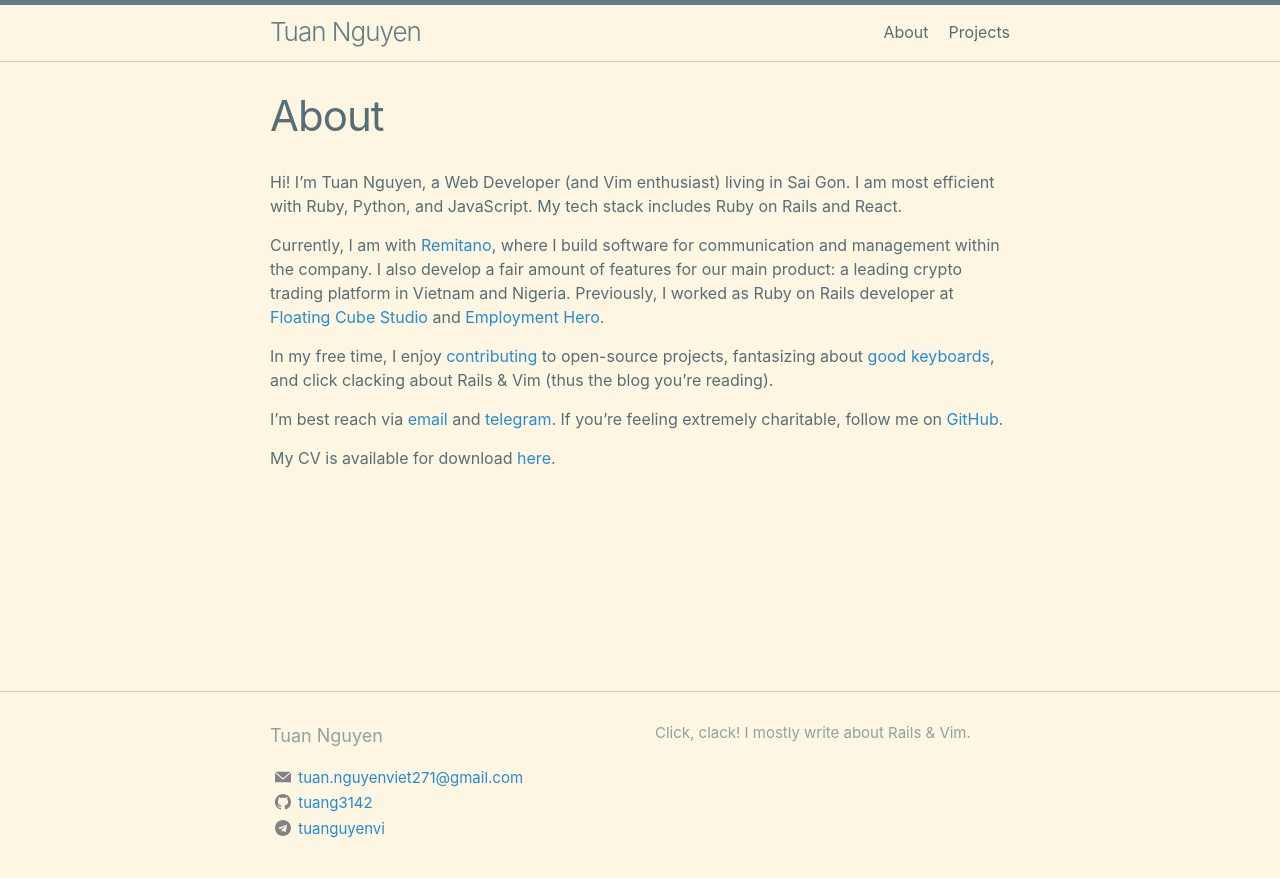
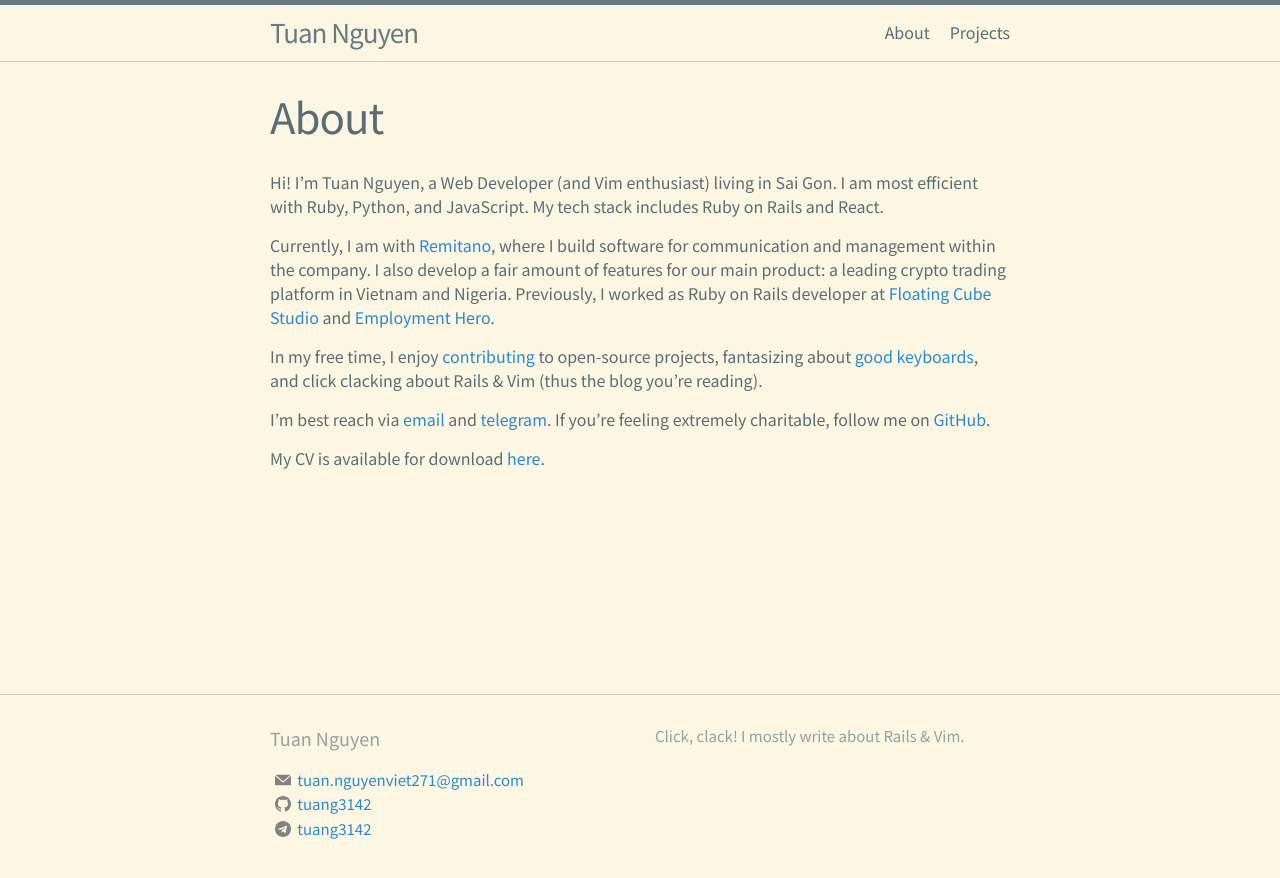
Before and after one commit to tuang3142/me, a Jekyll site: the page built from headers/about.md, in a window 1280 px wide. Shown: the top 878 px of the page. Built offline with Jekyll 4.4.1, drawn with Linux system fonts in a browser that asks for light colours.

Commit message:
Update fonts

```diff
--- a/_config.yml
+++ b/_config.yml
@@ -27,10 +27,9 @@ minima:
   # generate social links in footer
   social_links:
     github:  tuang3142
-    # devto: jekyll
     # linkedin: TODO
-    telegram: tuanguyenvi
-    # keybase: jekyll
+    telegram: tuang3142
+    # keybase: TODO
 
 # TODO what feed/
 plugins:
--- a/_includes/custom-head.html
+++ b/_includes/custom-head.html
@@ -4,3 +4,6 @@
   1. Head over to https://realfavicongenerator.net/ to add your own favicons.
   2. Customize default _includes/custom-head.html in your source directory and insert the given code snippet.
 {% endcomment %}
+<link rel="preconnect" href="https://fonts.googleapis.com">
+<link rel="preconnect" href="https://fonts.gstatic.com" crossorigin>
+<link href="https://fonts.googleapis.com/css2?family=Fira+Code&family=Noto+Sans+JP&display=swap" rel="stylesheet">
--- a/_includes/head.html
+++ b/_includes/head.html
@@ -10,5 +10,4 @@
   {%- endif -%}
 
   {%- include custom-head.html -%}
-
 </head>
--- a/_sass/minima/initialize.scss
+++ b/_sass/minima/initialize.scss
@@ -2,8 +2,8 @@
 
 // Define defaults for each variable.
 
-$base-font-family: -apple-system, BlinkMacSystemFont, "Segoe UI", "Segoe UI Symbol", "Segoe UI Emoji", "Apple Color Emoji", Roboto, Helvetica, Arial, sans-serif !default;
-$code-font-family: "Menlo", "Inconsolata", "Consolas", "Roboto Mono", "Ubuntu Mono", "Liberation Mono", "Courier New", monospace;
+$base-font-family: "Noto Sans JP", -apple-system, BlinkMacSystemFont, "Segoe UI", "Segoe UI Symbol", "Segoe UI Emoji", "Apple Color Emoji", Roboto, Helvetica, Arial, sans-serif !default;
+$code-font-family:  "Fira Code", "Menlo", "Inconsolata", "Roboto Mono", "Ubuntu Mono", "Liberation Mono", "Courier New", monospace;
 $base-font-size:   16px !default;
 $base-font-weight: 400 !default;
 $small-font-size:  $base-font-size * 0.875 !default;
```
Also changed, not shown: README.md, headers/about.md (line endings or trailing spaces).
